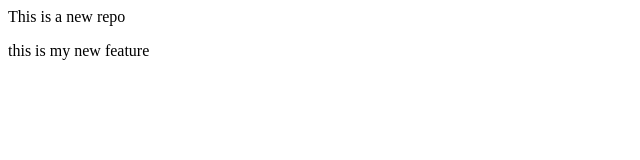
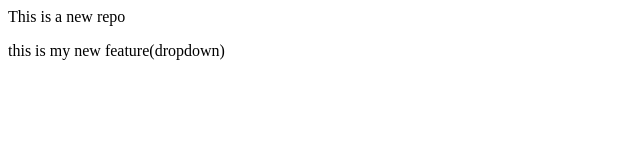
Before and after one commit to khushbunaz/localrepo, a plain HTML site: page index.html in a window 1280 px wide. Shown: the full height of the page, 0-640 px from the left. Drawn offline with Linux system fonts and the light colour scheme.

Commit message:
add dropdown

```diff
--- a/index.html
+++ b/index.html
@@ -1,3 +1,2 @@
 <p>This is a new repo</p>
-<p>this is my new feature
-</p>
+<p>this is my new feature(dropdown)</p>
```
